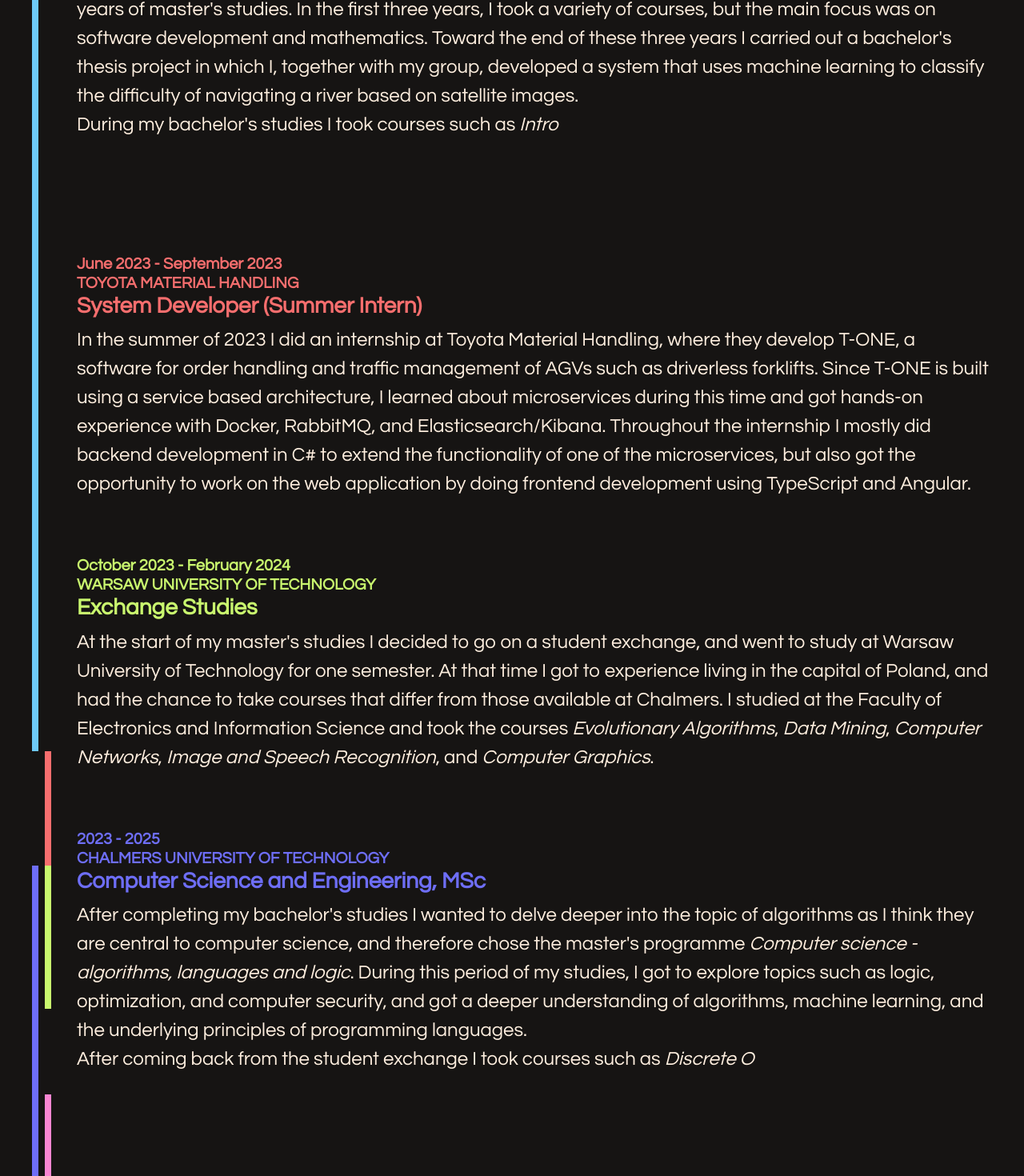
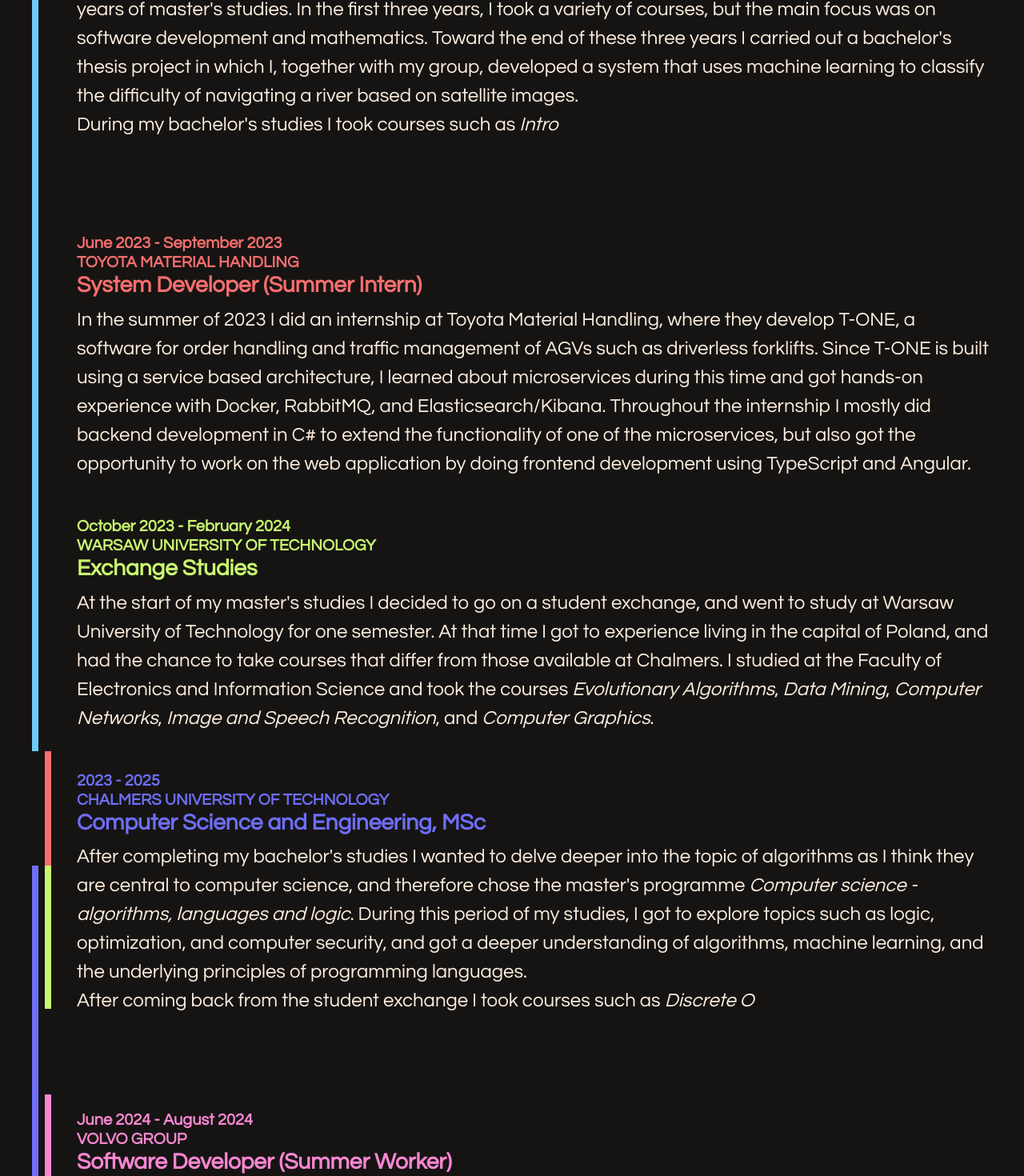
Before and after one commit to pkasinski/portfolio, a React (Vite) app: page / in a window 1280 px wide. Shown: the part 1120-2590 px from the top of the page at 80% size. Built offline with nearby package versions, Linux system fonts and the light colour scheme.

Commit message:
Adjust the space reserved for the typewriter effect based on screen size

```diff
--- a/src/components/Background.css
+++ b/src/components/Background.css
@@ -83,10 +83,7 @@
 .background .descriptions {
   display: flex;
   flex-direction: column;
-}
-
-.description {
-  margin-bottom: 3lh;
+  gap: 2lh;
 }
 
 .description-text {
@@ -121,22 +118,15 @@
   color: var(--screamin-green);
 }
 
+/* Set the minimum height so that it will be 2lh when the viewport width is 1710, and 5lh when the viewport width is 375. */
 .bsc-courses {
   display: inline-block;
-  min-height: 5lh;
-}
-
-.bsc-description {
-  margin-bottom: 0;
+  min-height: clamp(2lh, calc(-8.08989vw + 210.33708px), 5lh);
 }
 
 .msc-courses {
   display: inline-block;
-  min-height: 5lh;
-}
-
-.msc-description {
-  margin-bottom: 0;
+  min-height: clamp(2lh, calc(-8.08989vw + 210.33708px), 5lh);
 }
 
 .background .typewriter .text {
```
